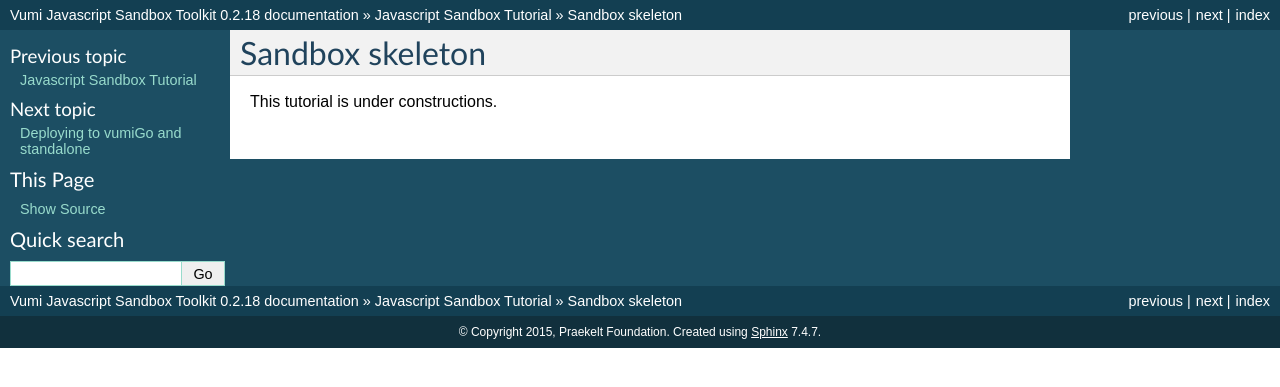
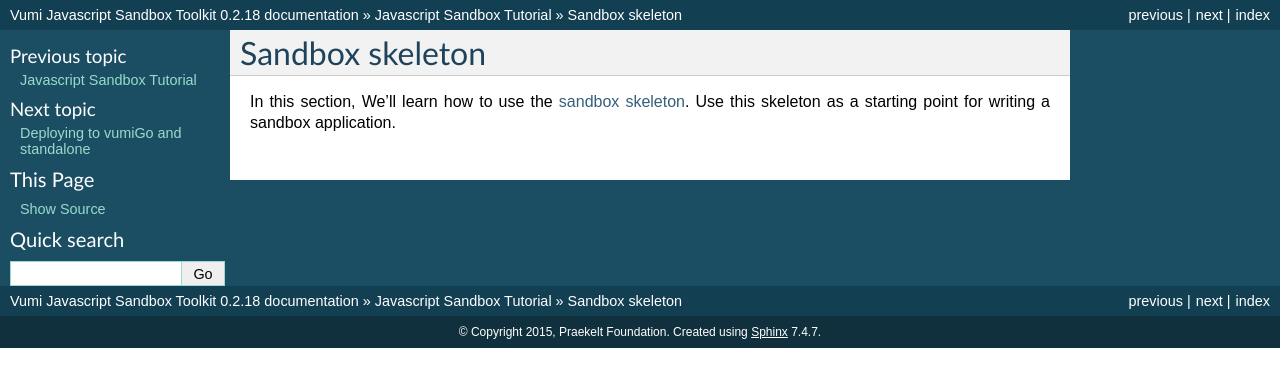
Before and after one commit to praekeltfoundation/vumi-jssandbox-toolkit, a Sphinx documentation site: the page built from docs/tutorial/sandbox_skeleton.rst, in a window 1280 px wide. Shown: the top 387 px of the page. Built offline with Sphinx 7.4.7, drawn with Linux system fonts in a browser that asks for light colours.

Commit message:
introduction

```diff
--- a/docs/tutorial/sandbox_skeleton.rst
+++ b/docs/tutorial/sandbox_skeleton.rst
@@ -1,4 +1,4 @@
 Sandbox skeleton
 ================
 
-This tutorial is under constructions.
+In this section, We'll learn how to use the `sandbox skeleton <https://github.com/praekelt/go-jsbox-skeleton>`_. Use this skeleton as a starting point for writing a sandbox application.
```
